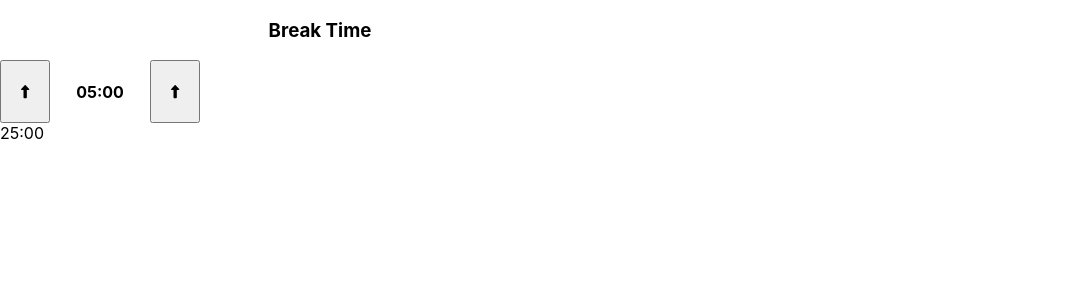
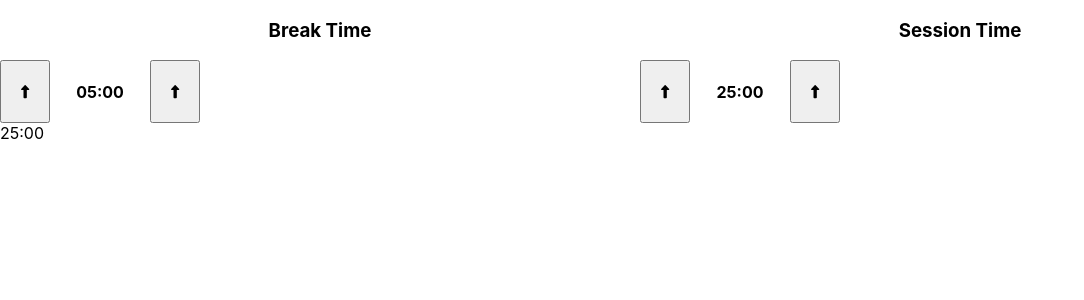
Before and after one commit to AgniveshChaubey/fcc-pomodoro-clock, a React (Create React App) app: page / in a window 1280 px wide. Shown: the top 300 px of the page, without its empty margins (0-1084 px from the left). Built offline with nearby package versions, Linux system fonts and the light colour scheme.

Commit message:
skleton session time component is ready

```diff
--- a/src/components/SessionTime.js
+++ b/src/components/SessionTime.js
@@ -7,7 +7,16 @@ const SessionTime = ({ formateTime }) => {
   const [sessionTime, setSessionTime] = useState(25 * 60)
   return (
     <div>
-
+      <h3>Session Time</h3>
+      <div className="breakClass">
+        <button>
+          <FontAwesomeIcon icon={faLongArrowAltUp} />
+        </button>
+        <h4>{formateTime(sessionTime)}</h4>
+        <button>
+          <FontAwesomeIcon icon={faLongArrowAltUp} />
+        </button>
+      </div>
     </div>
   )
 }
```
